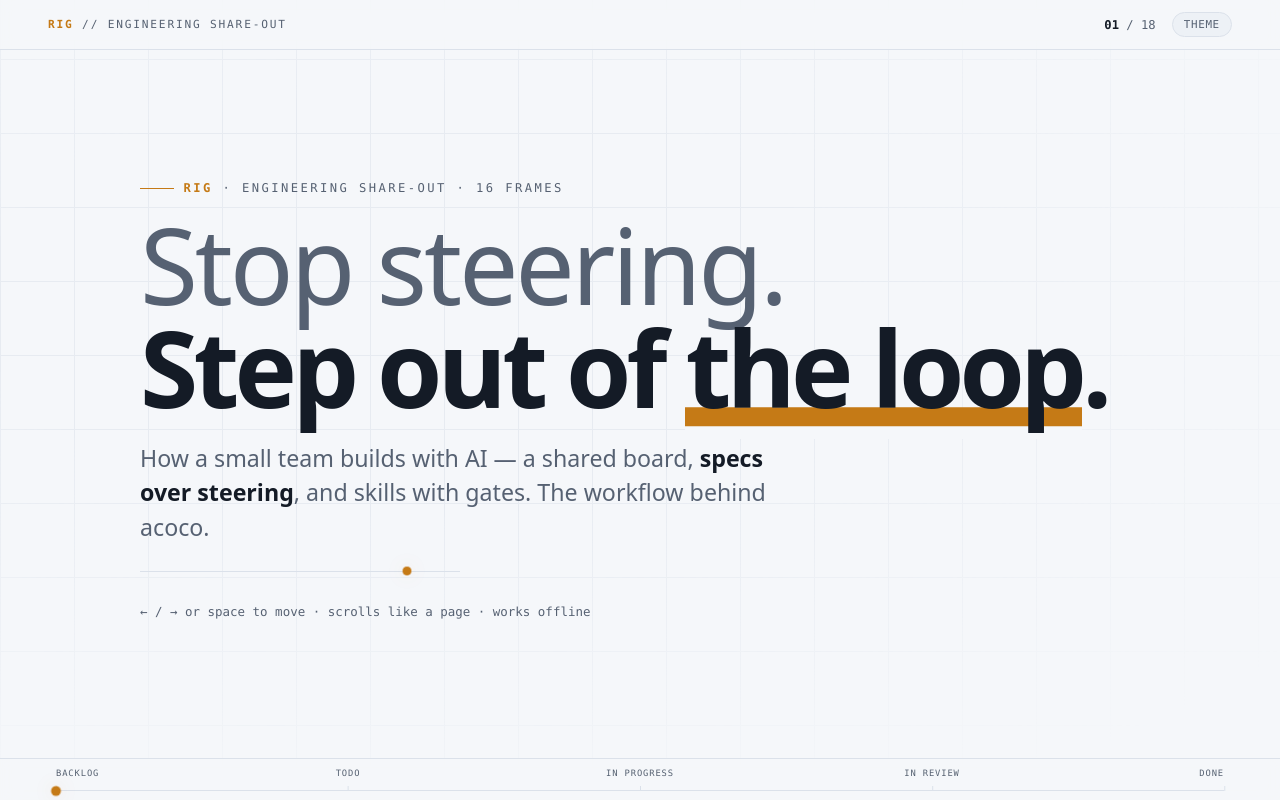
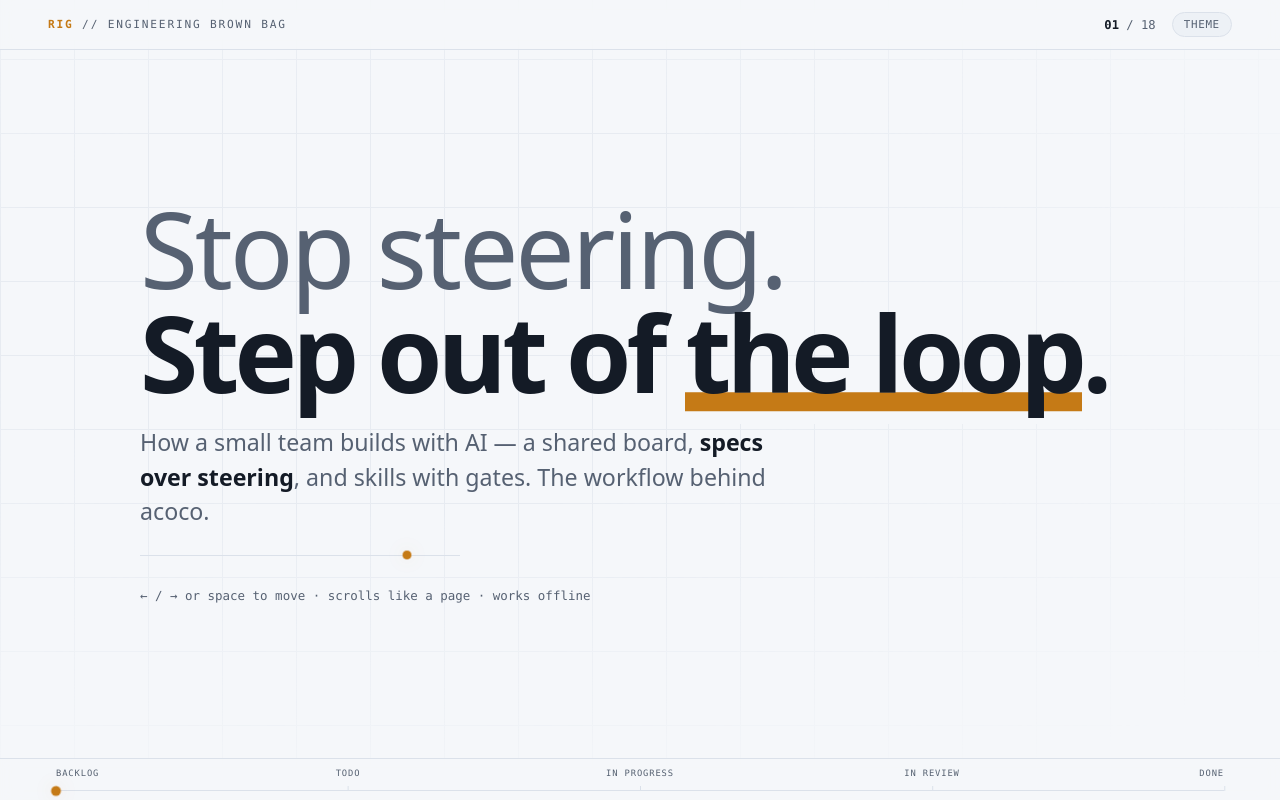
Before and after one commit to pgebheim/be-agentic-demo, a plain HTML site: page docs/index.html in a window 1280 px wide. Shown: the top 800 px of the page. Drawn offline with Linux system fonts and the light colour scheme.

Commit message:
docs(talk): call it a brown bag; drop stale frame count on title
Co-Authored-By: Claude Opus 4.8 (1M context) <noreply@anthropic.com>
Claude-Session: https://claude.ai/code/session_01GHxxuWxnyaNz3cZkcxmnRM

```diff
--- a/docs/index.html
+++ b/docs/index.html
@@ -304,7 +304,7 @@
 </style>
 
 <div class="topbar">
-  <div class="brand"><b>rig</b> // engineering share-out</div>
+  <div class="brand"><b>rig</b> // engineering brown bag</div>
   <div class="chrome-right">
     <span class="counter"><b id="cur">01</b> / <span id="tot">18</span></span>
     <button class="toggle" id="themeToggle" aria-label="Toggle light and dark theme">theme</button>
@@ -316,7 +316,6 @@
   <!-- 1 · TITLE -->
   <section class="slide" id="s1">
     <div class="wrap">
-      <p class="eyebrow r"><b>rig</b> · engineering share-out · 16 frames</p>
       <h1 class="r"><span class="lo">Stop steering.</span>Step out of <span class="sig">the loop</span>.</h1>
       <p class="kick r">How a small team builds with AI — a shared board, <strong>specs over steering</strong>, and skills with gates. The workflow behind acoco.</p>
       <div class="packet r"><i></i></div>
```
